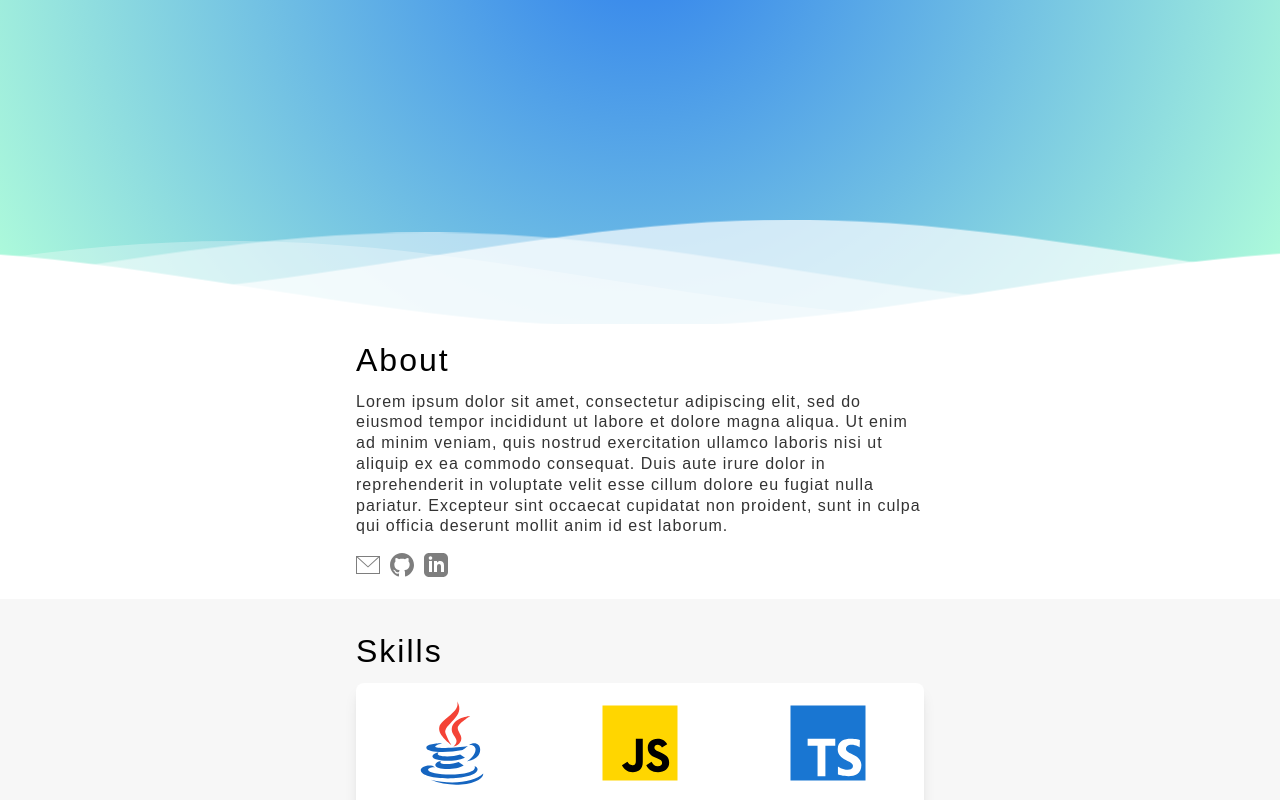
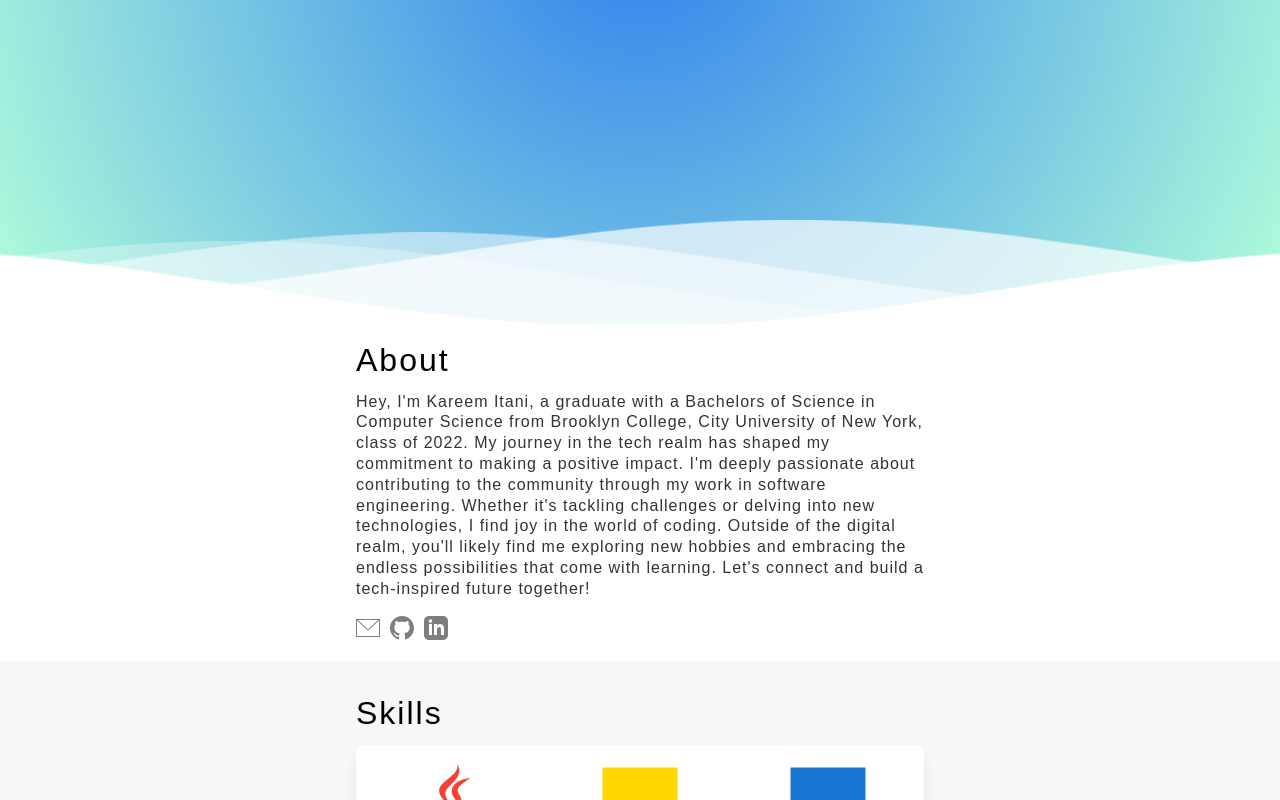
Before and after one commit to kareemIt/Personal-Site, a React (Create React App) app: page / in a window 1280 px wide. Shown: the part 476-1276 px from the top of the page. Built offline with nearby package versions, Linux system fonts and the light colour scheme; the HTML template or start-up script is replaced by a standard one.

Commit message:
updated about me

```diff
--- a/src/components/About.js
+++ b/src/components/About.js
@@ -8,7 +8,8 @@ const About = () => {
   return <div className='parent-container'>
     <h1 className='title'>About</h1>
     <div className='text'>
-      <p>Lorem ipsum dolor sit amet, consectetur adipiscing elit, sed do eiusmod tempor incididunt ut labore et dolore magna aliqua. Ut enim ad minim veniam, quis nostrud exercitation ullamco laboris nisi ut aliquip ex ea commodo consequat. Duis aute irure dolor in reprehenderit in voluptate velit esse cillum dolore eu fugiat nulla pariatur. Excepteur sint occaecat cupidatat non proident, sunt in culpa qui officia deserunt mollit anim id est laborum.</p>
+      <p>
+Hey, I'm Kareem Itani, a graduate with a Bachelors of Science in Computer Science from Brooklyn College, City University of New York, class of 2022. My journey in the tech realm has shaped my commitment to making a positive impact. I'm deeply passionate about contributing to the community through my work in software engineering. Whether it's tackling challenges or delving into new technologies, I find joy in the world of coding. Outside of the digital realm, you'll likely find me exploring new hobbies and embracing the endless possibilities that come with learning. Let's connect and build a tech-inspired future together!</p>
       <div className='about-icons'>
       <a href="https://www.w3schools.com/">
       <img src={email}  className='button'/>
```
